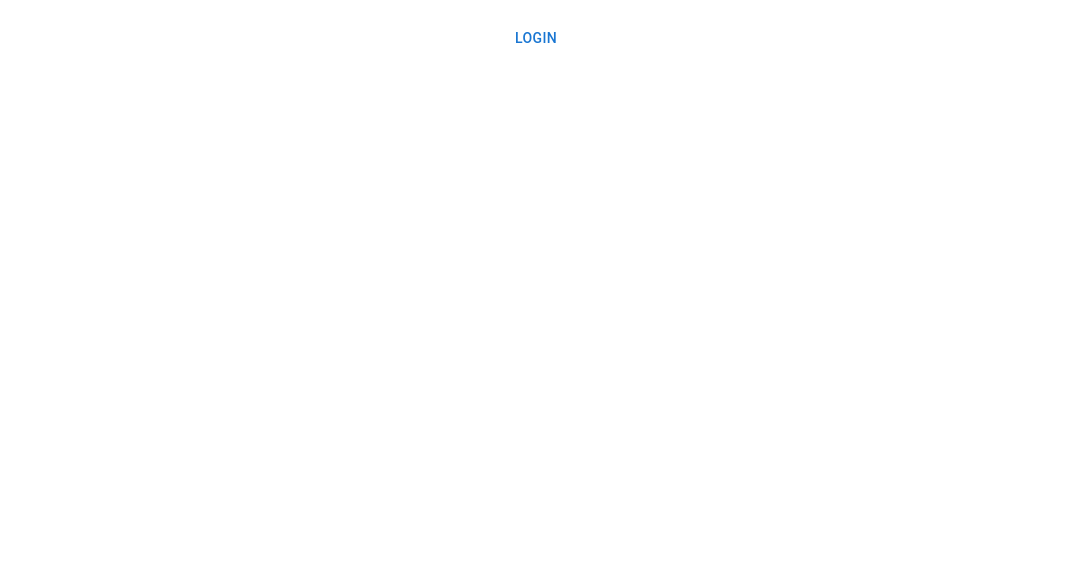
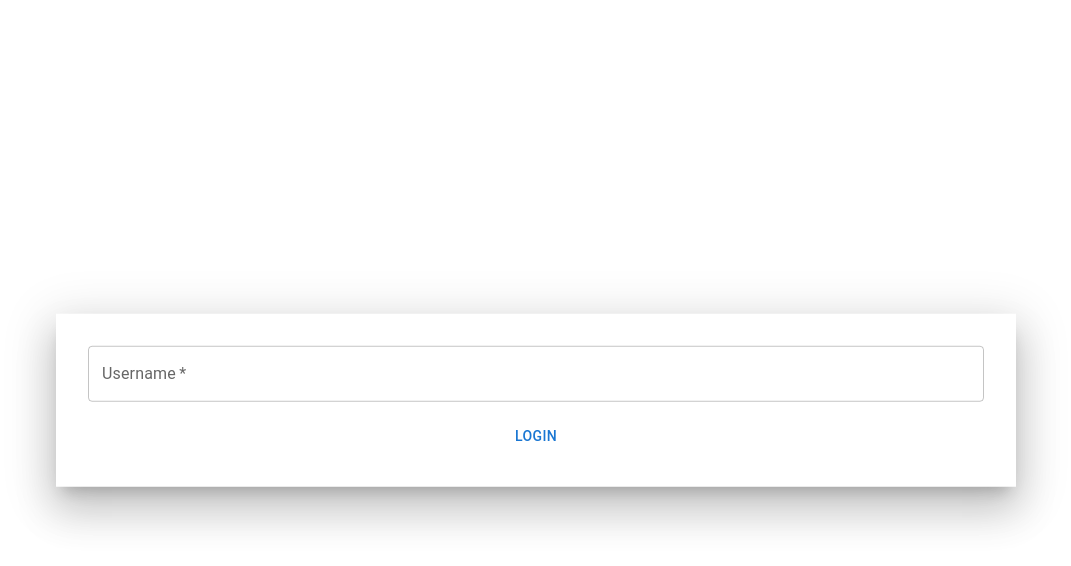
Before and after one commit to fraander/roomiehub, a React (Create React App) app in the folder roomie-hub/: page / in a window 1280 px wide. Shown: the top 566 px of the page, without its empty margins (104-1175 px from the left). Built offline with nearby package versions, Linux system fonts and the light colour scheme.

Commit message:
accounts matter now!

```diff
--- a/roomie-hub/src/App.js
+++ b/roomie-hub/src/App.js
@@ -6,22 +6,20 @@ import { useState } from "react";
 
 function App() {
 
-  const [showLoginPage, setShowLoginPage] = useState(true);
+  const [currentUser, setCurrentUser] = useState("")
 
-  const login = () => {
-    console.log("logged in")
-    setShowLoginPage(false);
+  const setUser = (username) => {
+    setCurrentUser(username);
   }
 
-  const logout = () => {
-    console.log("logged out")
-    setShowLoginPage(true);
+  const onLogout = () => {
+    setCurrentUser("");
   }
 
-  if (showLoginPage) {
-    return (<LoginPage onLogin={login}/>);
+  if (currentUser === "") {
+    return (<LoginPage onLogin={setUser} />);
   } else {
-    return (<Dashboard onLogout={logout} />);
+    return (<Dashboard onLogout={onLogout} currentUser={currentUser}/>);
   }
 }
 
--- a/roomie-hub/src/Dashboard.js
+++ b/roomie-hub/src/Dashboard.js
@@ -11,7 +11,7 @@ import Modal from '@mui/material/Modal';
 
 import { useState } from "react";
 
-function Dashboard({onLogout}) {
+function Dashboard({onLogout, currentUser}) {
 
   const [showModal, setShowModal] = useState(false);
   const [showNewAccountModal, setNewAccountModal] = useState(false);
@@ -56,7 +56,7 @@ function Dashboard({onLogout}) {
         open={showModal}
         onClose={handleHideNewChoreModal}
       >
-        <NewChoreModal roommates={accounts} onAdd={addChore} />
+        <NewChoreModal roommates={accounts} onAdd={addChore} currentUser={currentUser} />
       </Modal>
 
       <Modal
@@ -70,7 +70,7 @@ function Dashboard({onLogout}) {
         <Stack direction="row" spacing={4}>
           <Stack>
             <h1>
-              Roomie Hub
+              Welcome, {currentUser}
             </h1>
 
             <Stack direction="row" spacing={2}>
@@ -100,10 +100,10 @@ function Dashboard({onLogout}) {
             </Stack>
           </Stack>
 
-          <RoommatesTable accounts={accounts} /> {/* Round this box? */}
+          <RoommatesTable accounts={accounts} currentUser={currentUser} /> {/* Round this box? */}
         </Stack>
 
-        <ChoreTable chores={chores} onRemove={removeChore} />
+        <ChoreTable chores={chores} onRemove={removeChore} currentUser={currentUser}/>
 
       </Stack>
     </div>
--- a/roomie-hub/src/LoginPage.js
+++ b/roomie-hub/src/LoginPage.js
@@ -2,22 +2,48 @@ import "./App.css";
 
 import Stack from '@mui/material/Stack';
 import Button from '@mui/material/Button';
-import Modal from '@mui/material/Modal';
+import TextField from '@mui/material/TextField';
+import Box from '@mui/material/Box';
 
 import { useState } from "react";
 
-function LoginPage({onLogin}) {
+const style = {
+    position: 'absolute',
+    top: '50%',
+    left: '50%',
+    transform: 'translate(-50%, -50%)',
+    width: '70%',
+    bgcolor: 'background.paper',
+    boxShadow: 24,
+    p: 4,
+  };
+
+function LoginPage({ onLogin }) {
+
+    const [username, setUsername] = useState("");
 
     return (
         <div className="App">
-            <Stack>
-                <Button
-                    onClick={onLogin}
-                >
-                Login
-                </Button>
-            </Stack>
-        </div>
+            <Box sx={style}>
+                <Stack spacing={2}>
+
+                    <TextField
+                        required
+                        id="filled-basic"
+                        label="Username"
+                        variant="outlined"
+                        value={username}
+                        onChange={(e) => setUsername(e.target.value)}
+                    />
+
+                    <Button
+                        onClick={() => onLogin(username)}
+                    >
+                        Login
+                    </Button>
+                </Stack>
+            </Box>
+        </div >
     );
 }
 
--- a/roomie-hub/src/components/ChoresTable.js
+++ b/roomie-hub/src/components/ChoresTable.js
@@ -10,7 +10,7 @@ import TableHead from '@mui/material/TableHead';
 import TableRow from '@mui/material/TableRow';
 import Paper from '@mui/material/Paper';
 
-export default function ChoreTable({ chores, onRemove }) {
+export default function ChoreTable({ chores, onRemove, currentUser }) {
 
     return (
         <TableContainer component={Paper}>
@@ -35,9 +35,18 @@ export default function ChoreTable({ chores, onRemove }) {
                             </TableCell>
 
                             <TableCell align="leading">{chore.title}</TableCell>
+                            <TableCell align="leading">{
+                                chore.dueDate === null ? "" :
+                            chore.dueDate.toLocaleDateString()
+                            }</TableCell>
+                            <TableCell align="leading">{chore.assignee}</TableCell>
+                            <TableCell algin="leading">{chore.description}</TableCell>
+                            {/*
+
+                            <TableCell align="leading">{chore.title}</TableCell>
                             <TableCell align="leading">{chore.dueDate.toLocaleDateString()}</TableCell>
                             <TableCell align="leading">{chore.assignee}</TableCell>
-                            <TableCell align="leading">{chore.description}</TableCell>
+                            <TableCell align="leading">{chore.description}</TableCell> */}
                         </TableRow>
                     ))}
                 </TableBody>
--- a/roomie-hub/src/components/NewChoreModal.js
+++ b/roomie-hub/src/components/NewChoreModal.js
@@ -15,7 +15,7 @@ import AdapterDateFns from '@mui/lab/AdapterDateFns';
 import LocalizationProvider from '@mui/lab/LocalizationProvider';
 import DatePicker from '@mui/lab/DatePicker'
 
-const NewChoreModal = ({ roommates, onAdd }) => {
+const NewChoreModal = ({ roommates, onAdd, currentUser }) => {
 
   const [title, setTitle] = useState("");
   const [description, setDescription] = useState("");
@@ -82,6 +82,7 @@ const NewChoreModal = ({ roommates, onAdd }) => {
               onChange={(e) => setAssignee(e.target.value)}
             >
               <MenuItem value={""}>None</MenuItem>
+              <MenuItem value={currentUser}>{currentUser}</MenuItem>
               {roommates.map((roommate) => (
                 <MenuItem value={roommate.name}>{roommate.name}</MenuItem>
               ))}
--- a/roomie-hub/src/components/RoommatesTable.js
+++ b/roomie-hub/src/components/RoommatesTable.js
@@ -4,7 +4,7 @@ import Box from '@mui/material/Box';
 import Stack from '@mui/material/Box';
 
 
-export default function RoommatesTable({ accounts }) {
+export default function RoommatesTable({ accounts, currentUser }) {
     return (
         <Box
             display="flex"
@@ -17,6 +17,7 @@ export default function RoommatesTable({ accounts }) {
 
                 <p style={{ color: 'white' }}><b>Roommates</b></p>
                 <ul style={{ color: 'white' }}>
+                    <li>{currentUser}</li>
                     {accounts.map((account) => (
                         <li>{account.name}</li>
                     ))}
```
